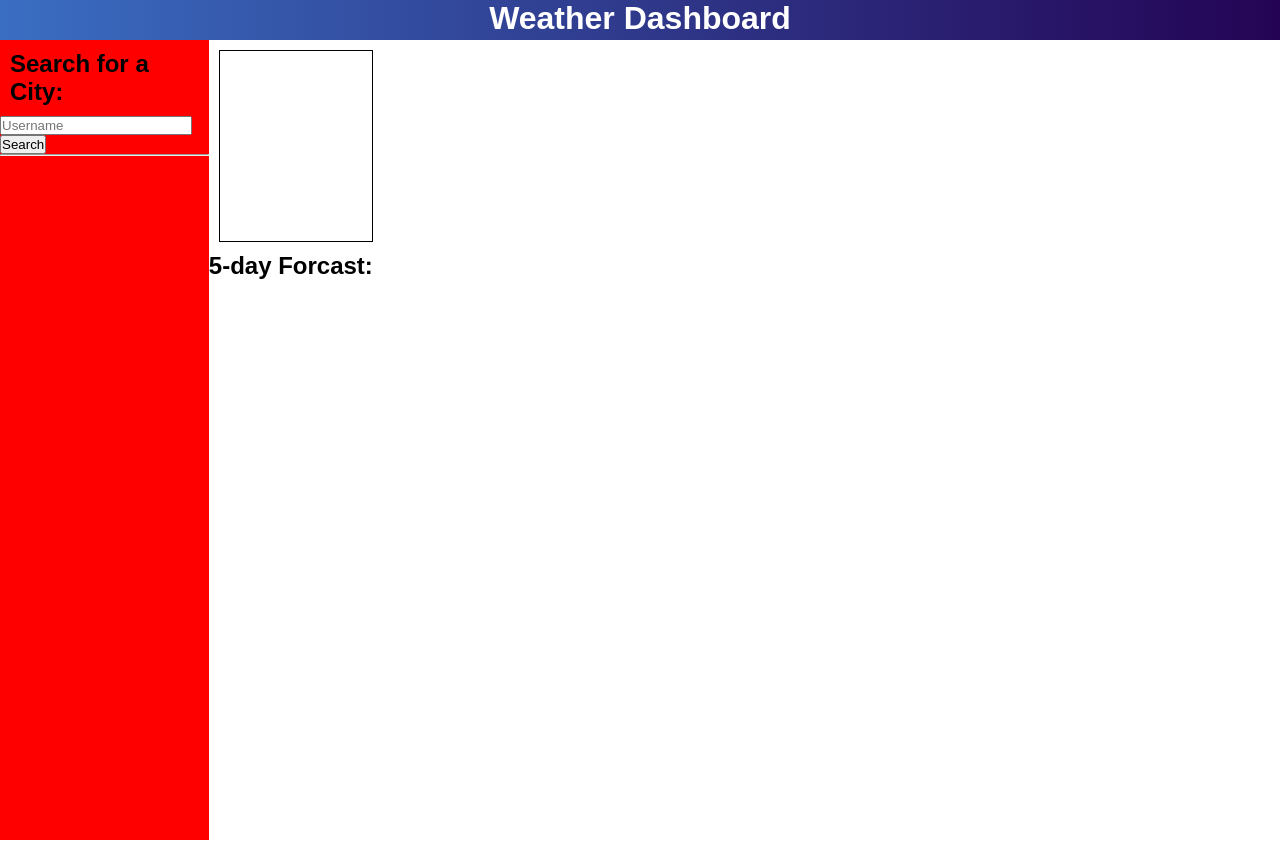
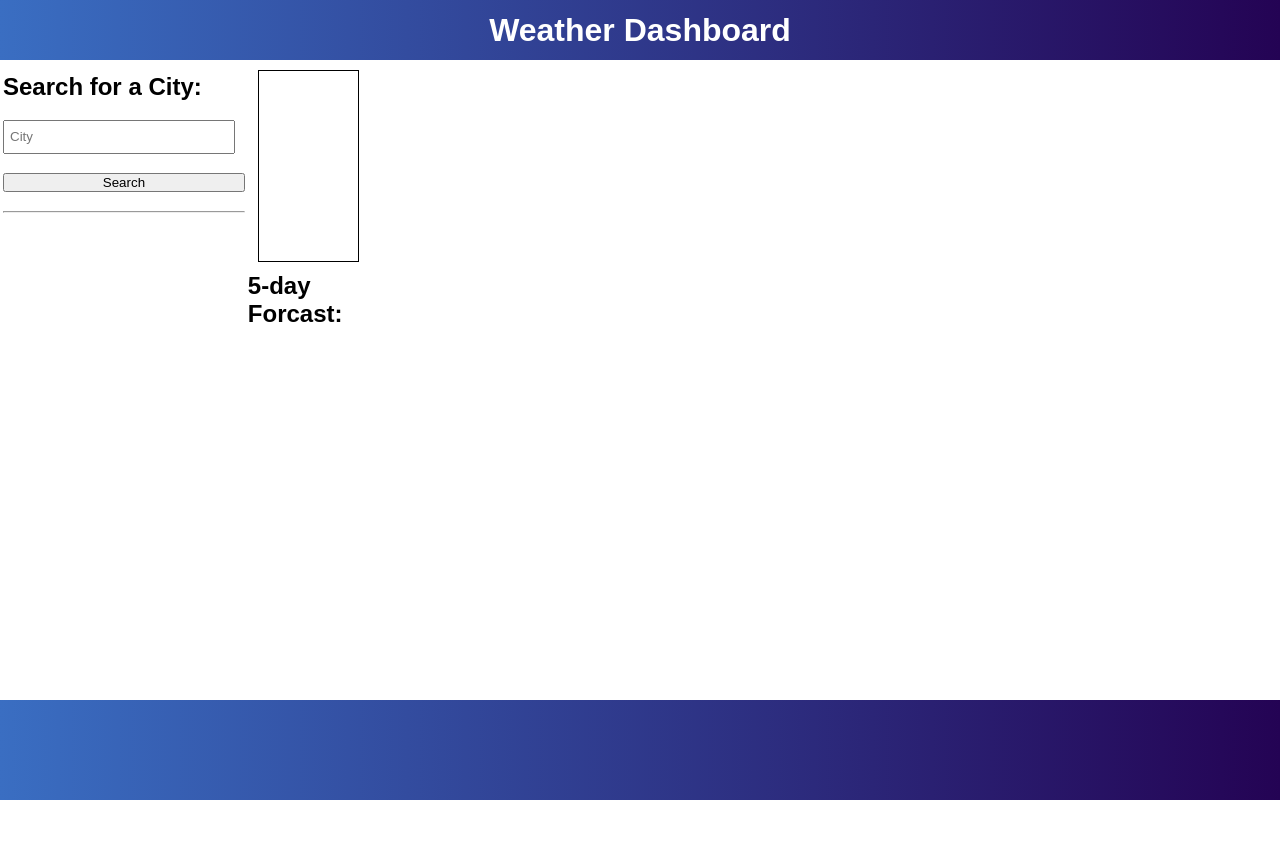
Before and after one commit to paulooliveira152012/weather, a plain HTML site: page index.html in a window 1280 px wide. Before the commit the page ends 840 px from the top, so only its background shows below. Drawn offline with nearby package versions, Linux system fonts and the light colour scheme.

Commit message:
updating styles...

```diff
--- a/assets/JavaScript/script.js
+++ b/assets/JavaScript/script.js
@@ -118,15 +118,15 @@ var getWheather = function (lat, lon) {
 /* ----------------------------------------------------------- */
 console.log(moment().format());
 
-// // append city history to ul id(#searchHistory)
-// function localStorage() {
-//   // create element as a variable
-//   var citySearched = document.createElement("h5");
-//   // setting text content euqal to search input value
-//   citySearched.textContent = input.value;
-//   // appending to the searchHistory section
-//   searchHistory.appendChild(citySearched);
-// }
+// append city history to ul id(#searchHistory)
+function localStorage() {
+  // create element as a variable
+  var citySearched = document.createElement("h5");
+  // setting text content euqal to search input value
+  citySearched.textContent = input.value;
+  // appending to the searchHistory section
+  searchHistory.appendChild(citySearched);
+}
 
 //setting the citySearched to local storage
 //persisting search history
--- a/assets/css/style.css
+++ b/assets/css/style.css
@@ -9,8 +9,11 @@ body {
 
 header {
     width: 100%;
-    height: 40px;
+    height: 60px;
     background-image: linear-gradient(to right, #3A6EC2, #240354);
+    display: flex;
+    justify-content: space-around;
+    flex-direction: column;
 }
 
 header h1 {
@@ -25,21 +28,27 @@ main {
 }
 
 aside {
-    background-color: red;
-    flex: 3;
+    flex: 5;
     position: relative;
     height: 100vh;
+    /* background-color: lightblue; */
+    padding: 3px;
 }
 
-aside h2 {
-    margin: 10px;
+.searchArea {
+    height: 20vh;
+    /* background-color: red; */
+    display: flex;
+    flex-direction: column;
+    justify-content: space-around;
 }
 
-
-aside input {
+.searchArea input {
     width: 90%;
+    height: 20px;
+    padding: 5px;
+    /* background-color: lightblue; */
 }
-
 
 .container {
     /* background-color: green; */
--- a/index.html
+++ b/index.html
@@ -14,12 +14,13 @@
     </header>
     <main>
       <aside>
+        <div class="searchArea">
           <h2>Search for a City:</h2>
           <div class="input-group mb-3">
             <input
               type="text"
               class="form-control"
-            placeholder="Username"
+              placeholder="City"
               aria-label="Username"
               aria-describedby="basic-addon1"
               id="searchInput"
@@ -27,6 +28,8 @@
           </div>
           <button id="searchBtn" class="btn btn-primary">Search</button>
           <hr />
+        </div>
+
         <!--cities will be saved after search and be displayed hever-->
         <div class="cities" id="cities">
           <ul id="searchHistory">
@@ -53,8 +56,7 @@
         </div>
       </div>
     </main>
-    <!-- <footer>
-    </footer //> -->
+    <footer> </footer>
     <script src="https://cdnjs.cloudflare.com/ajax/libs/moment.js/2.20.1/moment.min.js"></script>
     <script src="assets/JavaScript/script.js"></script>
   </body>
```
Lines whose indentation alone changed are shown as unchanged.
